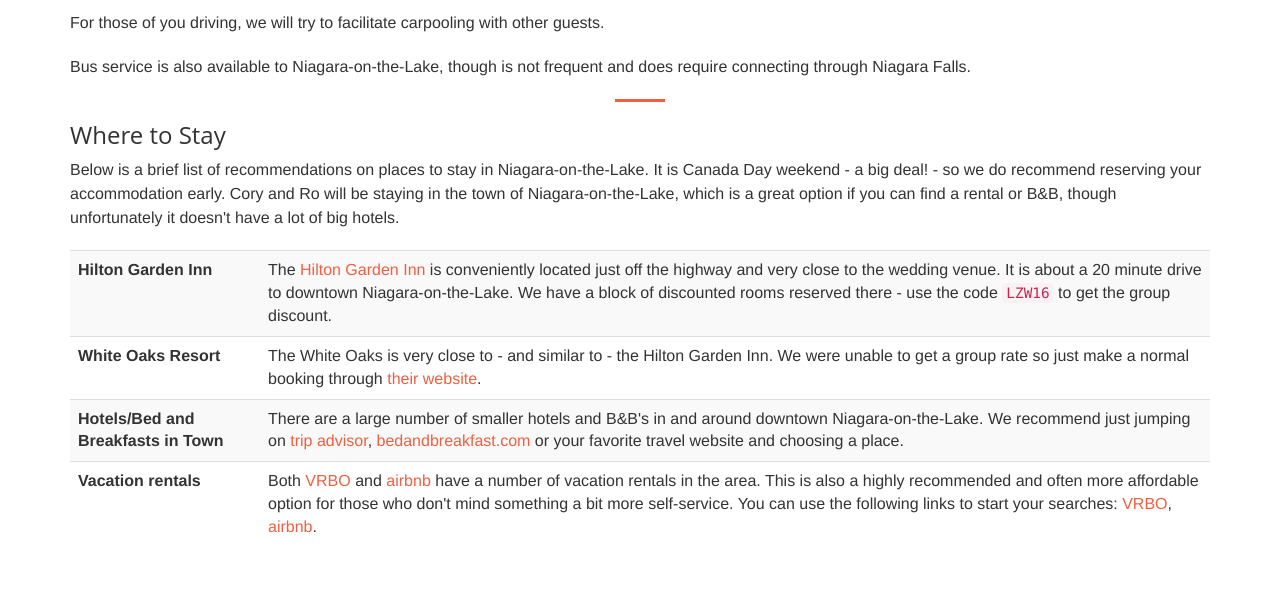
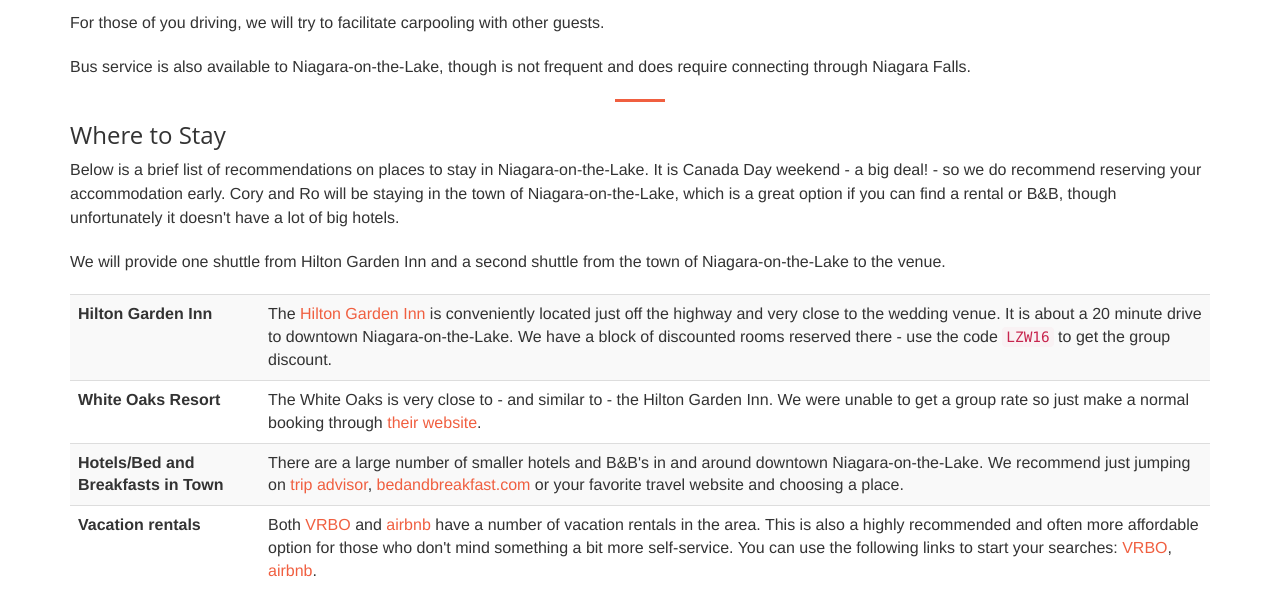
Before and after one commit to czue/django-wedding-website, a Django app: page / in a window 1280 px wide. Shown: the part 3348-3938 px from the top of the page. Run offline with Django 3.2, Linux system fonts and the light colour scheme; some libraries are stand-ins or nearby versions.

Commit message:
clarify that we'll be providing a shuttle from hilton & town to venue

```diff
--- a/bigday/templates/partials/niagara.html
+++ b/bigday/templates/partials/niagara.html
@@ -24,6 +24,8 @@
                 It is Canada Day weekend - a big deal! - so we do recommend reserving your accommodation early.
                 Cory and Ro will be staying in the town of Niagara-on-the-Lake, which is a great option if you can find a rental or B&B, though unfortunately it doesn't have a lot of big hotels.
             </p>
+            <p>We will provide one shuttle from Hilton Garden Inn and a second shuttle from the town of Niagara-on-the-Lake to the venue.
+			</p>
             <table class="table table-striped">
                 <tr>
                     <th class="col-md-2">Hilton Garden Inn</th>
```
